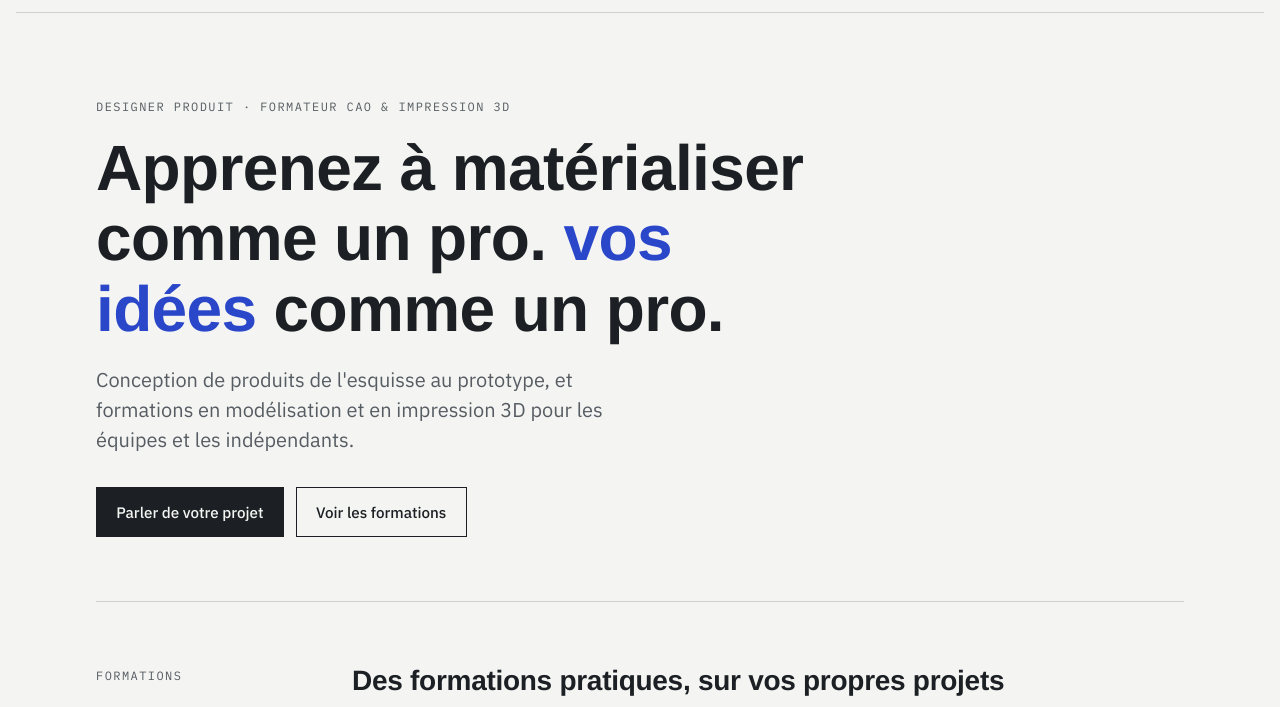
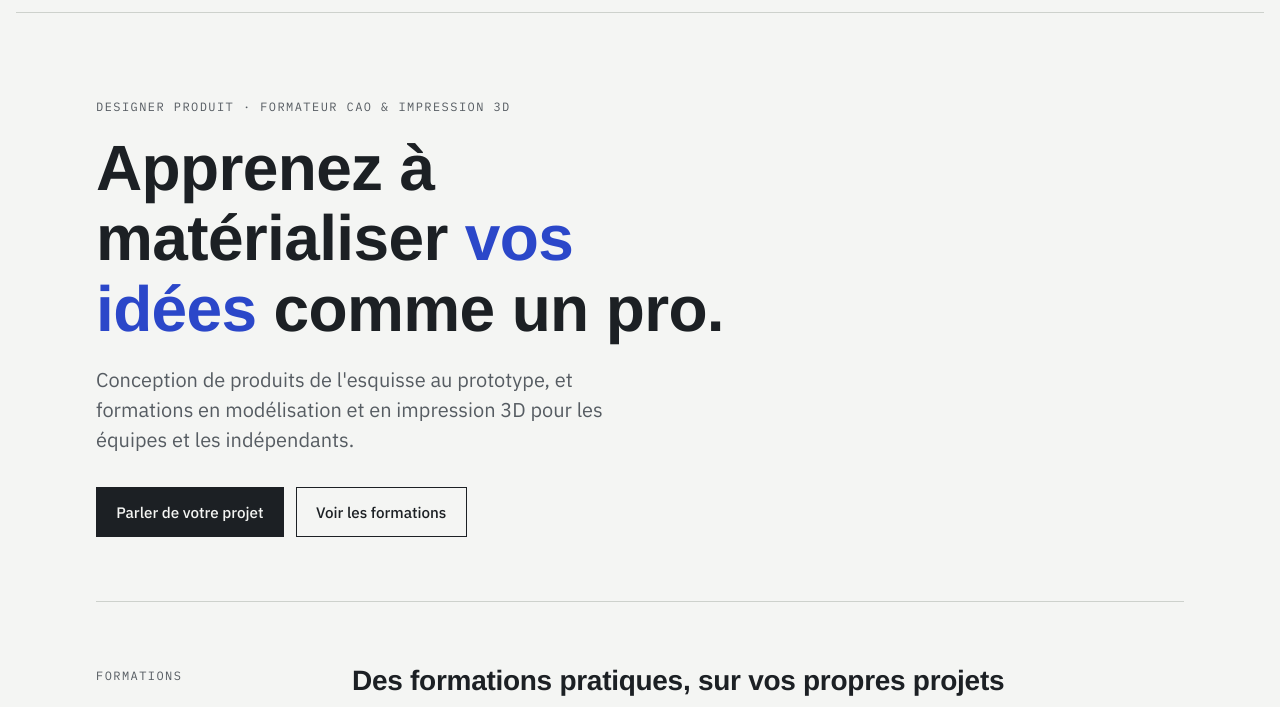
Before and after one commit to N1C0LA5G/Bits-to-Parts, a plain HTML site: page index.html in a window 1280 px wide. Shown: the part 47-754 px from the top of the page. Drawn offline with Linux system fonts and the light colour scheme; a web font is replaced by a local one.

Commit message:
Fix heading text for clarity

```diff
--- a/index.html
+++ b/index.html
@@ -174,7 +174,7 @@ footer{padding-block:2.5rem 3rem}
   <section class="hero">
     <div>
       <span class="label">Designer produit · Formateur CAO &amp; impression 3D</span>
-      <h1>Apprenez à matérialiser comme un pro. <em>vos idées</em> comme un pro.</h1>
+      <h1>Apprenez à matérialiser  <em>vos idées</em> comme un pro.</h1>
       <p class="lead">Conception de produits de l'esquisse au prototype, et formations en modélisation et en impression 3D pour les équipes et les indépendants.</p>
       <div class="ctas">
         <a class="btn primary" href="#contact">Parler de votre projet</a>
```
